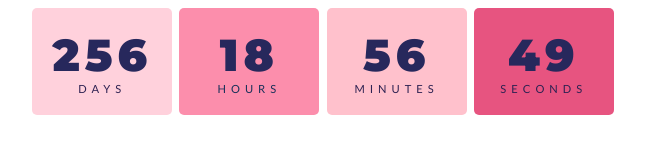
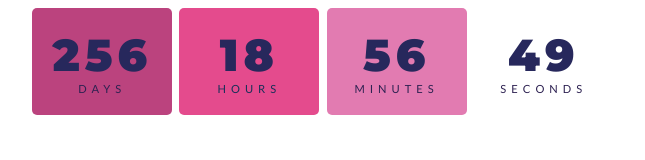
Before and after one commit to cate-pk/notion, a plain HTML site: page index.html in a window 1280 px wide. Shown: the whole page, without its empty margins (317-962 px from the left). Drawn offline with Linux system fonts and the light colour scheme.

Commit message:
Update index.html

```diff
--- a/index.html
+++ b/index.html
@@ -28,20 +28,20 @@ body{
 }
 
 .days {
-  background: #FFD1DC;
+  background: #bb437e;
 }
 
 .hours {
-  background: #FC8EAC;
+  background: #e44b8d;
   color: #183059;
 }
 
 .minutes {
-  background: #FFC1CC;
+  background: #e27bb1;
 }
 
 .seconds {
-  background: #E75480;
+  background: #eec4d;
 }
 
 .numbers {
```
